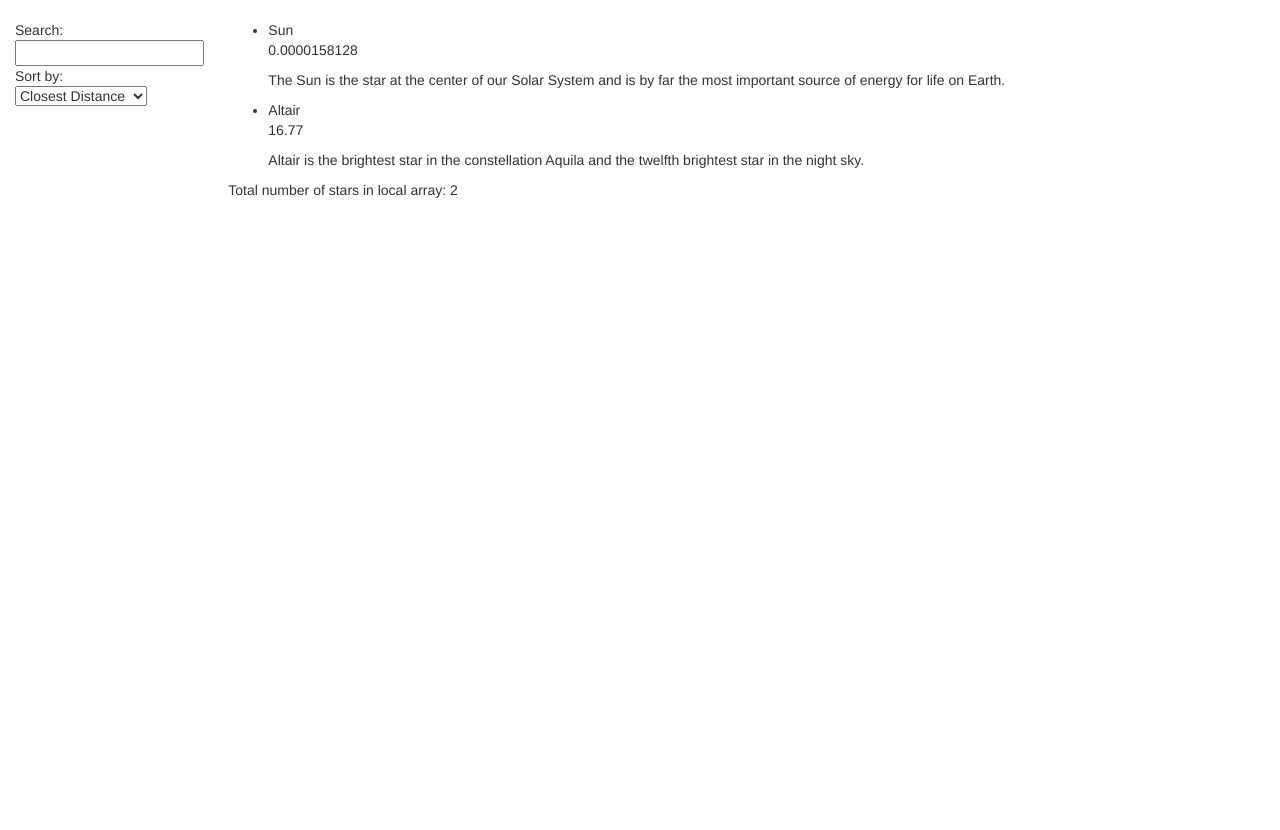
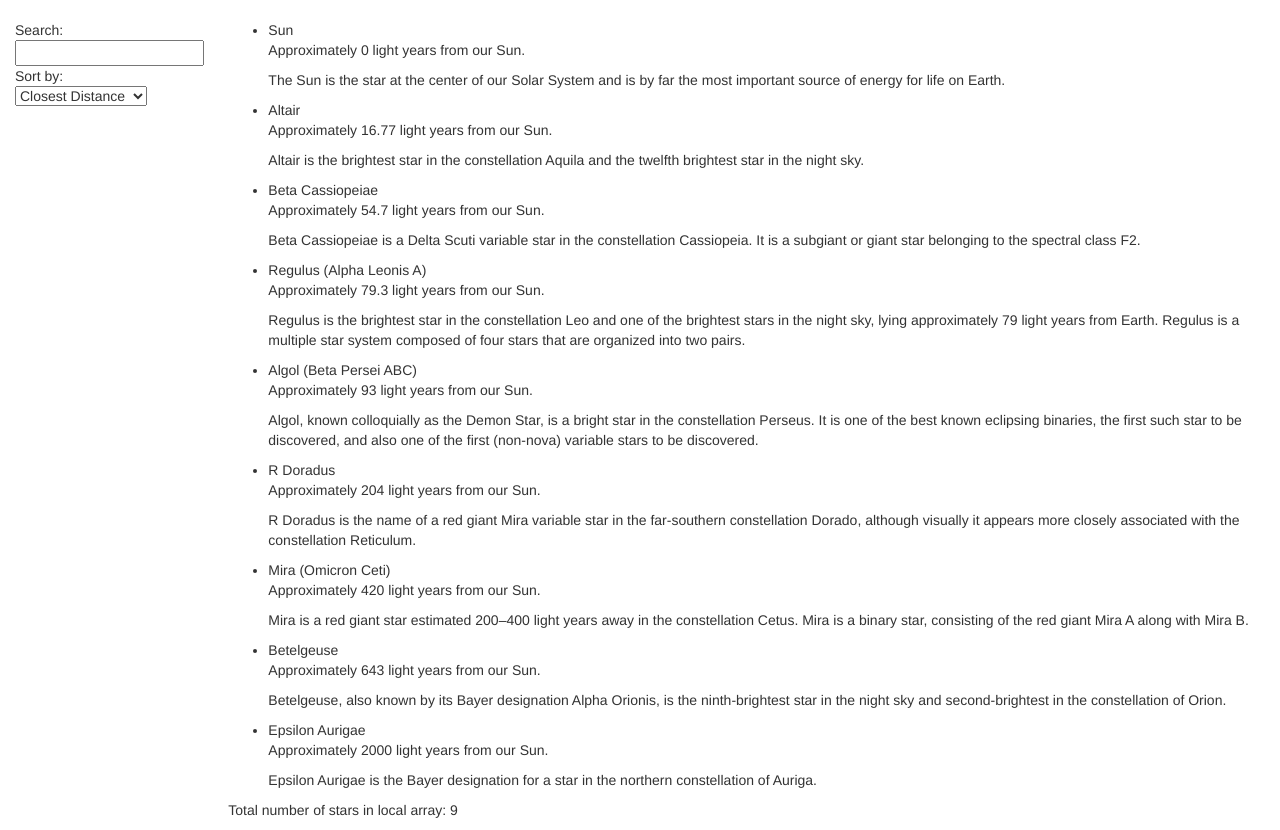
Before and after one commit to MikeDulik/LookAtTheStars, a website: page app/index.html in a window 1280 px wide. Before the commit the page ends 800 px from the top, so only its background shows below. Drawn offline with nearby package versions, Linux system fonts and the light colour scheme.

Commit message:
data array still in controller, but all 9 stars functional right now

```diff
--- a/app/index.html
+++ b/app/index.html
@@ -33,7 +33,7 @@
         <ul class="stars">
           <li ng-repeat="star in stars | filter:query | orderBy:orderProp">
             <span>{{star.name}}</span>
-            <p>{{star.distance}}</p>
+            <p>Approximately {{star.distance}} light years from our Sun.</p>
             <p>{{star.snippet}}</p>
           </li>
         </ul>
--- a/app/js/controllers.js
+++ b/app/js/controllers.js
@@ -7,8 +7,8 @@ var starsApp = angular.module('starsApp', []);
 starsApp.controller('StarListCtrl', function($scope){
   $scope.stars = [
     {
-      "distance": 0.0000158128,
-      "id": "the-sun",
+      "distance": 0.0,
+      "id": "sun",
       "imageUrl": "img/stars/sun.jpg",
       "name": "Sun",
       "snippet": "The Sun is the star at the center of our Solar System and is by far the most important source of energy for life on Earth."
@@ -19,6 +19,55 @@ starsApp.controller('StarListCtrl', function($scope){
       "imageUrl": "img/stars/altair.jpg",
       "name": "Altair",
       "snippet": "Altair is the brightest star in the constellation Aquila and the twelfth brightest star in the night sky."
+    },
+    {
+      "distance": 643.0,
+      "id": "betelgeuse",
+      "imageUrl": "img/stars/betelgeuse.jpg",
+      "name": "Betelgeuse",
+      "snippet": "Betelgeuse, also known by its Bayer designation Alpha Orionis, is the ninth-brightest star in the night sky and second-brightest in the constellation of Orion."
+    },
+    {
+      "distance": 204.0,
+      "id": "r-doradus",
+      "imageUrl": "img/stars/doradus.jpg",
+      "name": "R Doradus",
+      "snippet": "R Doradus is the name of a red giant Mira variable star in the far-southern constellation Dorado, although visually it appears more closely associated with the constellation Reticulum."
+    },
+    {
+      "distance": 420.0,
+      "id": "mira",
+      "imageUrl": "img/stars/mira.jpg",
+      "name": "Mira (Omicron Ceti)",
+      "snippet": "Mira is a red giant star estimated 200–400 light years away in the constellation Cetus. Mira is a binary star, consisting of the red giant Mira A along with Mira B."
+    },
+    {
+      "distance": 2000.0,
+      "id": "epsilon-aurigae",
+      "imageUrl": "img/stars/epsilon.jpg",
+      "name": "Epsilon Aurigae",
+      "snippet": "Epsilon Aurigae is the Bayer designation for a star in the northern constellation of Auriga."
+    },
+    {
+      "distance": 54.7,
+      "id": "beta-cassiopeiae",
+      "imageUrl": "img/stars/beta.jpg",
+      "name": "Beta Cassiopeiae",
+      "snippet": "Beta Cassiopeiae is a Delta Scuti variable star in the constellation Cassiopeia. It is a subgiant or giant star belonging to the spectral class F2."
+    },
+    {
+      "distance": 79.3,
+      "id": "regulus",
+      "imageUrl": "img/stars/regulus.jpg",
+      "name": "Regulus (Alpha Leonis A)",
+      "snippet": "Regulus is the brightest star in the constellation Leo and one of the brightest stars in the night sky, lying approximately 79 light years from Earth. Regulus is a multiple star system composed of four stars that are organized into two pairs."
+    },
+    {
+      "distance": 93.0,
+      "id": "algol",
+      "imageUrl": "img/stars/algol.jpg",
+      "name": "Algol (Beta Persei ABC)",
+      "snippet": "Algol, known colloquially as the Demon Star, is a bright star in the constellation Perseus. It is one of the best known eclipsing binaries, the first such star to be discovered, and also one of the first (non-nova) variable stars to be discovered."
     }
   ];
 
--- a/app/stars/stars.json
+++ b/app/stars/stars.json
@@ -1,6 +1,6 @@
 [
   {
-    "distance": 0.0000158128,
+    "distance": 0.0,
     "id": "sun",
     "imageUrl": "img/stars/sun.jpg",
     "name": "Sun",
@@ -21,7 +21,7 @@
     "snippet": "Betelgeuse, also known by its Bayer designation Alpha Orionis, is the ninth-brightest star in the night sky and second-brightest in the constellation of Orion."
   },
   {
-    "distance": 204,
+    "distance": 204.0,
     "id": "r-doradus",
     "imageUrl": "img/stars/doradus.jpg",
     "name": "R Doradus",
```
